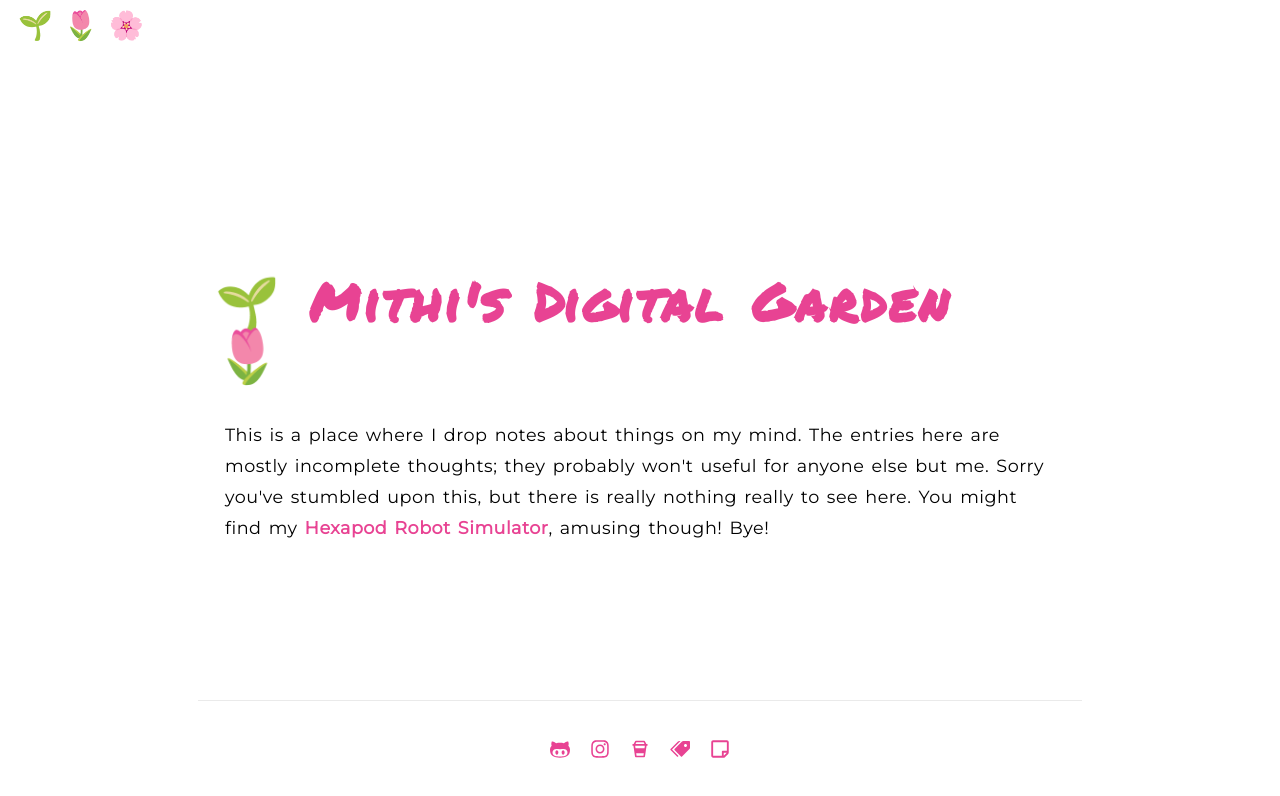
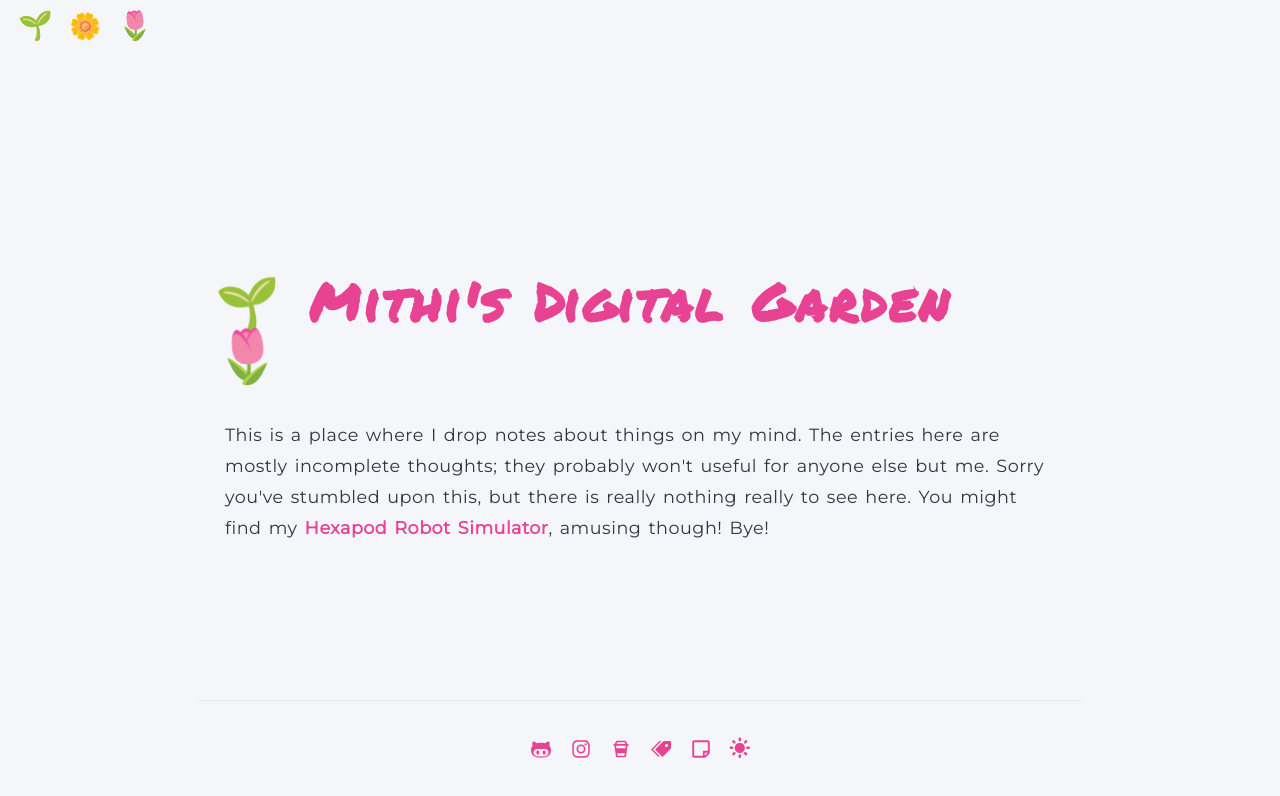
Before and after one commit to mithi/digital-garden, a Next.js app: page / in a window 1280 px wide. Shown: the top 796 px of the page. Built offline with nearby package versions, Linux system fonts and the light colour scheme.

Commit message:
💕⭐ Add light / dark themes

```diff
--- a/components/Layout/index.tsx
+++ b/components/Layout/index.tsx
@@ -1,24 +1,31 @@
+import { useContext } from "react"
 import Head from "next/head"
 import Link from "next/link"
+import { ThemeContext } from "../Theme/index"
 import styles from "./Layout.module.css"
 import { GoOctoface } from "react-icons/go"
 import { FaInstagram, FaRegStickyNote } from "react-icons/fa"
 import { ImPriceTags } from "react-icons/im"
 import { BiCoffeeTogo } from "react-icons/bi"
+import { BsMoon } from "react-icons/bs"
+import { HiSun } from "react-icons/hi"
 
-const Nav = () => (
+const Nav = () => {
+    const { theme, toggleTheme } = useContext(ThemeContext)
+    return (
         <>
             <Link href="/">
                 <a> 🌱 </a>
             </Link>
+            <button style={{ fontSize: "1.6rem" }} onClick={toggleTheme}>
+                {theme === "light" ? "🌼" : "🌙"}
+            </button>
             <Link href="/notes">
                 <a> 🌷 </a>
             </Link>
-        <Link href="/tags">
-            <a> 🌸 </a>
-        </Link>
         </>
     )
+}
 
 const LinkAway = ({ Component, url }) => (
     <a href={url} target="_blank" rel="noopener noreferrer">
@@ -38,6 +45,17 @@ const LinkInside = ({ Component, path }) => (
     </span>
 )
 
+const ThemeButton = () => {
+    const { theme, toggleTheme } = useContext(ThemeContext)
+    return (
+        <button
+            style={{ fontSize: "1.6rem", color: "var(--c0-primary)" }}
+            onClick={toggleTheme}
+        >
+            {theme === "light" ? <HiSun /> : <BsMoon />}
+        </button>
+    )
+}
 const FooterNav = () => (
     <>
         <LinkAway url="https://github.com/mithi" Component={GoOctoface} />
@@ -45,10 +63,17 @@ const FooterNav = () => (
         <LinkAway url="https://ko-fi.com/minimithi/" Component={BiCoffeeTogo} />
         <LinkInside path="/tags" Component={ImPriceTags} />
         <LinkInside path="/notes" Component={FaRegStickyNote} />
+        <ThemeButton />
     </>
 )
-const Layout = ({ children }) => (
-    <div className={styles.container}>
+const Layout = ({ children }) => {
+    const { bgColor, textColor } = useContext(ThemeContext)
+
+    return (
+        <div
+            className={styles.container}
+            style={{ color: textColor, backgroundColor: bgColor }}
+        >
             <Head>
                 <title>🌱 Mithi's Digital Garden 🌷</title>
                 <link rel="icon" href="/favicon.ico" />
@@ -65,5 +90,6 @@ const Layout = ({ children }) => (
             </footer>
         </div>
     )
+}
 
 export default Layout
--- /dev/null
+++ b/components/Theme/index.tsx
@@ -0,0 +1,36 @@
+import { useState, createContext } from "react"
+
+const LIGHT_COLOR = "#f5f6fa"
+const DARK_COLOR = "#2f3640"
+type Theme = "light" | "dark"
+type ThemeColor = typeof LIGHT_COLOR | typeof DARK_COLOR
+
+type ThemeContext = {
+    theme: Theme
+    toggleTheme: () => void
+    bgColor: ThemeColor
+    textColor: ThemeColor
+}
+
+export const ThemeContext = createContext<ThemeContext>({} as ThemeContext)
+
+export const ThemeProvider: React.FC = ({ children }) => {
+    const [theme, setTheme] = useState<Theme>("light")
+    const [bgColor, setBgColor] = useState<ThemeColor>(LIGHT_COLOR)
+    const [textColor, setTextColor] = useState<ThemeColor>(DARK_COLOR)
+
+    const toggleTheme = () => {
+        setTheme(theme === "light" ? "dark" : "light")
+        setTextColor(theme === "light" ? DARK_COLOR : LIGHT_COLOR)
+        setBgColor(theme === "light" ? LIGHT_COLOR : DARK_COLOR)
+    }
+
+    const color = theme === "light" ? "#333" : "#FFF"
+    const backgroundColor = theme === "light" ? "#FFF" : "#333"
+
+    return (
+        <ThemeContext.Provider value={{ theme, toggleTheme, textColor, bgColor }}>
+            {children}
+        </ThemeContext.Provider>
+    )
+}
--- a/pages/_app.js
+++ b/pages/_app.js
@@ -3,11 +3,16 @@ import "../styles/prism-theme.css"
 import "../styles/prism-theme-override.css"
 import "../styles/globals.css"
 import Layout from "../components/Layout"
+import { ThemeProvider } from "../components/Theme/index"
 
-const app = ({ Component, pageProps }) => (
-    <Layout>
-        <Component {...pageProps} />
-    </Layout>
-)
+const app = ({ Component, pageProps }) => {
+    return (
+        <ThemeProvider>
+            <Layout>
+                <Component {...pageProps} />
+            </Layout>
+        </ThemeProvider>
+    )
+}
 
 export default app
```
Lines whose indentation alone changed are shown as unchanged.
